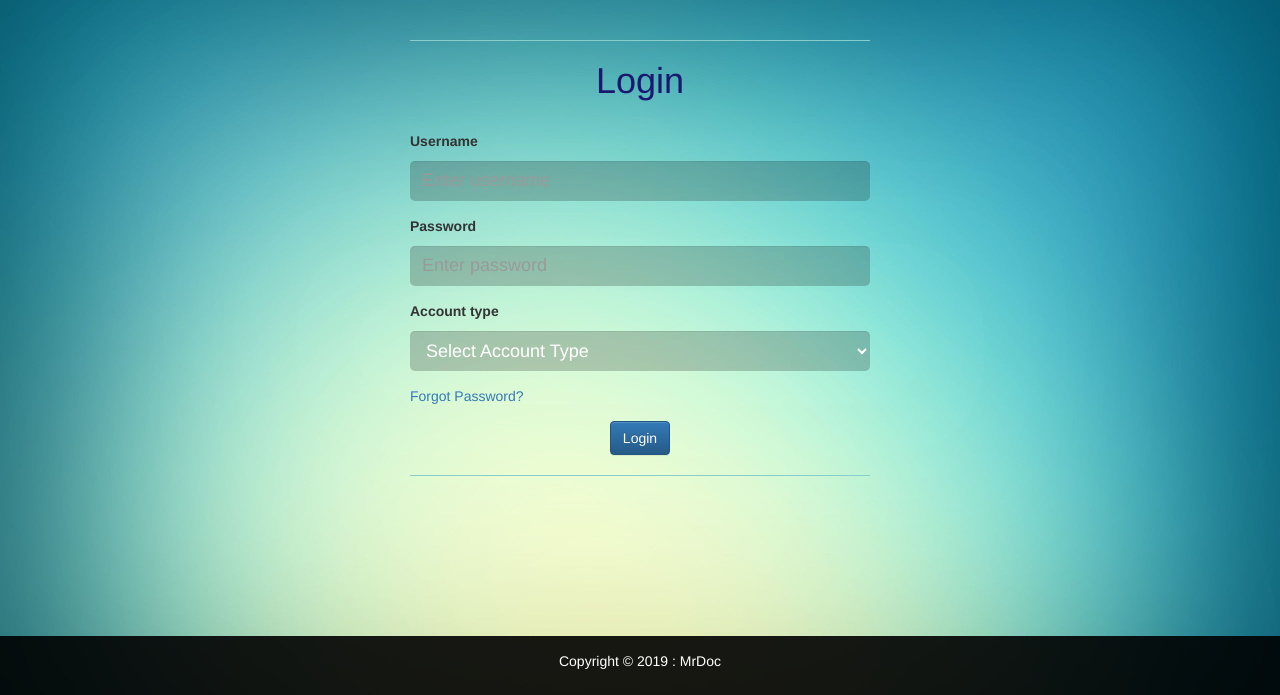
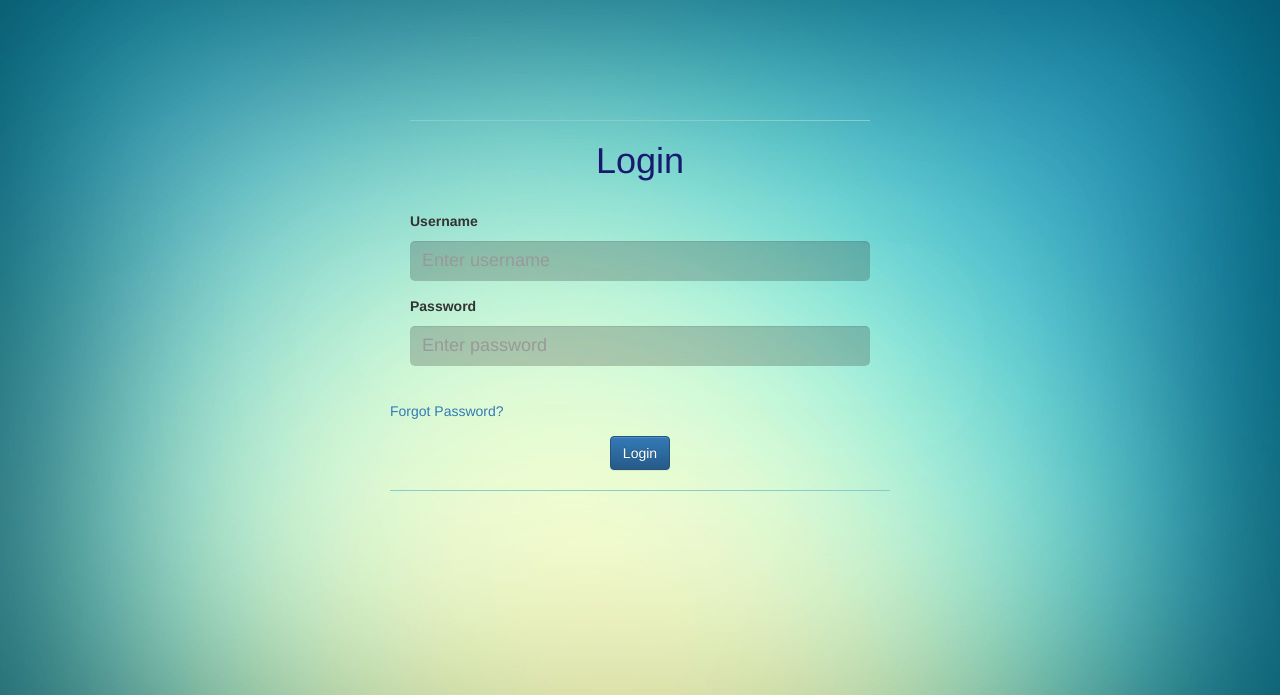
Before and after one commit to JayendraWeerasinge/CDI, a CodeIgniter app: page /CDI/index.php/login_controller/login in a window 1280 px wide. Shown: the part 52-747 px from the top of the page. Run offline with CodeIgniter, Linux system fonts and the light colour scheme; some libraries are stand-ins or nearby versions.

Commit message:
changed everything in loging page

```diff
--- a/application/controllers/login_controller.php
+++ b/application/controllers/login_controller.php
@@ -11,27 +11,46 @@ class login_controller extends CI_Controller
 
         $this->form_validation->set_rules('username', 'Username', 'required');
         $this->form_validation->set_rules('password', 'Password', 'required');
-        $this->form_validation->set_rules('type', 'type', 'required');
+       // $this->form_validation->set_rules('type', 'type', 'required');
+
+
+
+
 
         if ($this->form_validation->run()) {
 
+
+
             $username = $this->input->post('username');
             $password = $this->input->post('password');
-            $type = $this->input->post('type');
+           // $type = $this->input->post('type');
             //-----------------------------------
             $this->load->model('user_model');
 
-            if ($this->user_model->can_login($username, $password, $type)) {
+
+			$this->load->model('user_model');
+			$data['fetch_data'] = $this->user_model->userdetails();
+			if ($data['fetch_data']->num_rows() > 0) {
+				foreach ($data['fetch_data']->result() as $row) {
+
+					if(($username==$row->username)&&($password = $row->password)){
+						$_SESSION['type']=$row->type;
+					}
+				}
+			}
+
+
+            if ($this->user_model->can_login($username, $password)) {
                 $session_data = array(
                     'username' => $username,
-                    'type' => $type,
                     'password'=>$password
                 );
+
 
                 $this->session->set_userdata($session_data);
                 redirect(base_url() . 'login_controller/enter');
                 $this->session->set_userdata('username');
-                $this->session->set_userdata('type');
+                $this->session->set_userdata($_SESSION['type']);
                 $this->session->set_userdata('password');
 
 
--- a/application/views/login.php
+++ b/application/views/login.php
@@ -11,11 +11,17 @@
 
 <div class="container" style="margin-left:auto; width: 500px ">
 
+
 	<div class="row">
 		<div class="col-4 ">
 			<form method="post" action="<?php echo base_url();?>login_controller/login_validation">
 
 				<div class="form">
+					<?php
+					for($i=0;$i<4;$i++){
+						echo '<br/>';
+					}
+					?>
 					<hr>
 					<span style="color: midnightblue;" >
 						<center><h1>Login</h1></center>
@@ -31,13 +37,13 @@
 						<input type="password" class="form-control" name="password" id="password" placeholder="Enter password"/>
 						<span class="text-danger"><?php echo form_error('password')?></span>
 					</div>
-					<div class="form-group">
+					<!--<div class="form-group">
 						<label for="type">Account type</label>
 						<select class="form-control" name="type">
 							<option class="text-muted">Select Account Type</option>
 							<option name="type" value="qac">QAC</option>
 							<option name="type" value="User">User</option>
-						</select>
+						</select>-->
 
 						<!--<input type="text" class="form-control" name="type" id="type" placeholder="Enter type"/>-->
 						<span class="text-danger"><?php echo form_error('type')?></span>
@@ -47,9 +53,13 @@
 					</div>
 					<center><button type="submit" class="btn btn-primary" name="submit" value="submit">Login</button></center>
 					<hr/>
-					<span class="text-danger"> <?php echo $this->session->flashdata("error")?></span>
+					<span class="text-danger"> <?php echo $this->session->flashdata("error");?></span>
 				</div>
-				<br/><br/><br/><br/><br/><br/>
+		<?php
+			for($i=0;$i<15;$i++){
+				echo '<br/>';
+			}
+		?>
 			</form>
 
 		</div>
```
Also changed, not shown: application/models/user_model.php (+6 -2 lines), application/views/header.php (line endings or trailing spaces).
